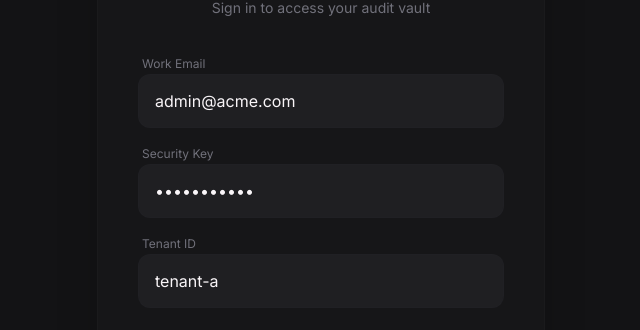
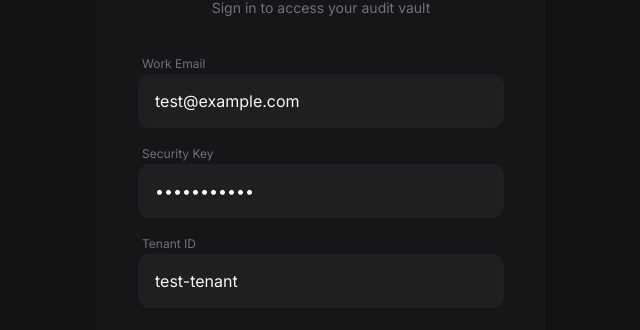
Before and after one commit to SanghunYun95/ContractLedger, a Next.js app in the folder frontend/: page /login in a window 1280 px wide. Shown: the part 238-568 px from the top of the page, without its empty margins (319-959 px from the left). Built offline with nearby package versions, Linux system fonts and the light colour scheme.

Commit message:
fix: 초기 로그인 정보 수정 (test-tenant)

```diff
--- a/frontend/src/app/login/page.tsx
+++ b/frontend/src/app/login/page.tsx
@@ -4,9 +4,9 @@ import React, { useState } from "react";
 import { useAuth } from "@/context/AuthContext";
 
 export default function LoginPage() {
-  const [email, setEmail] = useState("admin@acme.com");
+  const [email, setEmail] = useState("test@example.com");
   const [password, setPassword] = useState("password123");
-  const [tenantId, setTenantId] = useState("tenant-a");
+  const [tenantId, setTenantId] = useState("test-tenant");
   const [error, setError] = useState("");
   const [loading, setLoading] = useState(false);
   const { login } = useAuth();
@@ -44,7 +44,7 @@ export default function LoginPage() {
                 value={email}
                 onChange={(e) => setEmail(e.target.value)}
                 required
-                placeholder="admin@acme.com"
+                placeholder="test@example.com"
                 className="w-full bg-surface-container-high rounded-xl px-4 py-3.5 text-on-surface border border-outline-variant/5 focus:border-primary/50 focus:ring-1 focus:ring-primary/20 outline-none transition-all"
               />
             </div>
@@ -66,7 +66,7 @@ export default function LoginPage() {
                 value={tenantId}
                 onChange={(e) => setTenantId(e.target.value)}
                 required
-                placeholder="tenant-a"
+                placeholder="test-tenant"
                 className="w-full bg-surface-container-high rounded-xl px-4 py-3.5 text-on-surface border border-outline-variant/5 focus:border-primary/50 focus:ring-1 focus:ring-primary/20 outline-none transition-all"
               />
             </div>
```
Also changed, not shown: 2 other files (tests, documents, lock files or other folders).
